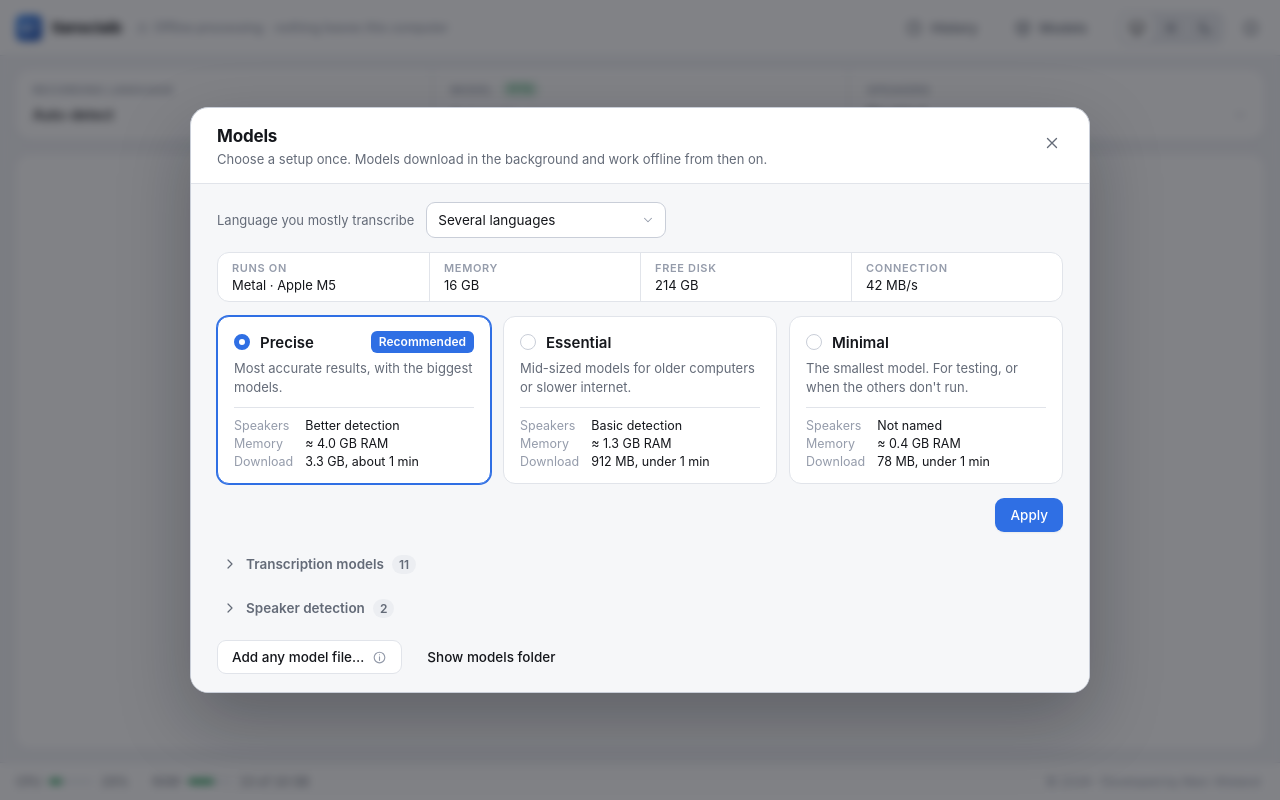
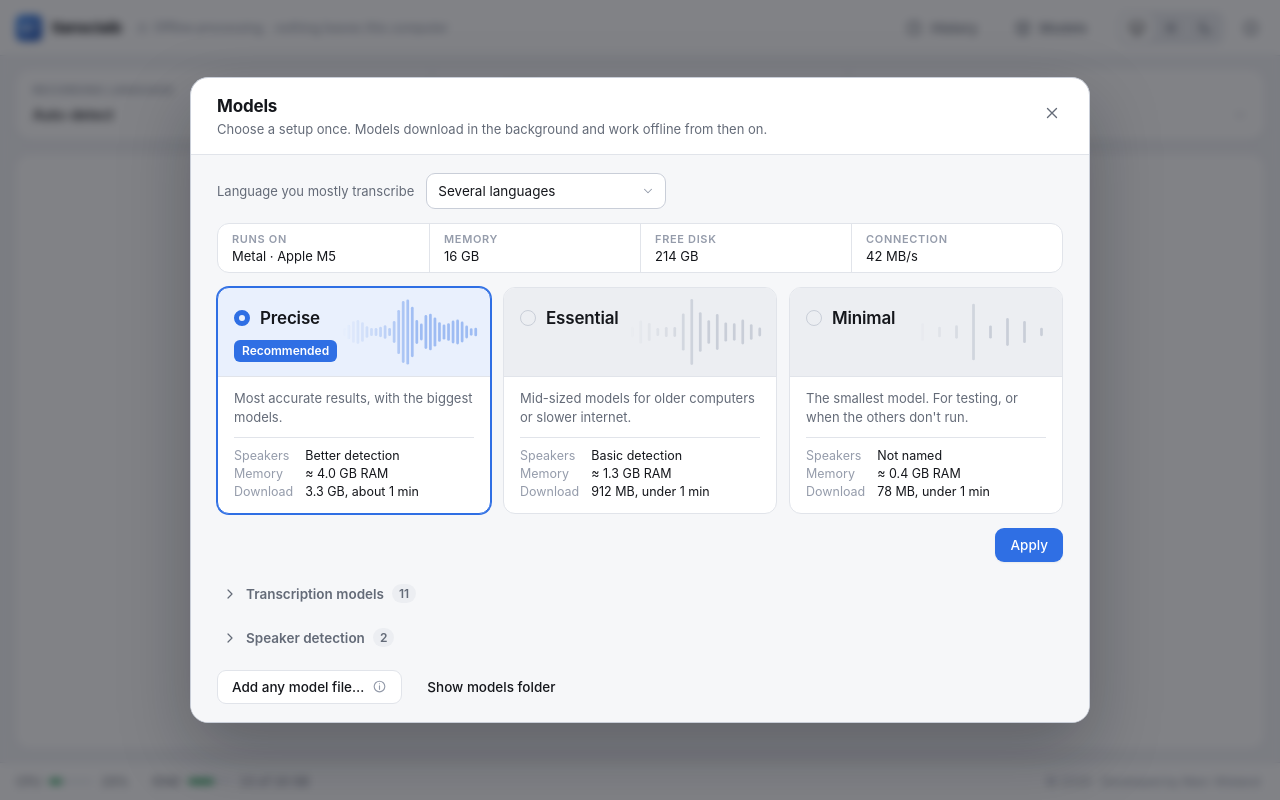
Before and after one commit to mawiswiss/tlansclaib, a React (Vite) app: page / in a window 1280 px wide. Both pictures are taken after a click on the button "Models". Built offline with nearby package versions, Linux system fonts and the light colour scheme.

Commit message:
feat(models): redesign the setup card header
Chips get their own row so all three cards line up, and a waveform in the background shows how much detail each setup catches.

```diff
--- a/src/components/SetupView.tsx
+++ b/src/components/SetupView.tsx
@@ -34,6 +34,22 @@ const PITCH: Record<Mode, string> = {
 };
 
 const SPEAKERS: Record<Mode, string> = { precise: "Better detection", essential: "Basic detection", minimal: "Not named" };
+
+const BARS: Record<Mode, number> = { precise: 30, essential: 16, minimal: 8 };
+
+function Wave({ mode }: { mode: Mode }) {
+  const count = BARS[mode];
+  const step = 120 / count;
+  return (
+    <svg className="setup-wave" viewBox="0 0 120 60" aria-hidden="true">
+      {Array.from({ length: count }, (_, i) => {
+        const t = (i + 0.5) / count;
+        const h = 6 + 54 * Math.abs(0.6 * Math.sin(t * Math.PI * 3.1 + 0.4) + 0.4 * Math.sin(t * Math.PI * 7.3)) * Math.sin(t * Math.PI);
+        return <rect key={i} x={i * step + (step - 2.4) / 2} y={(60 - h) / 2} width={2.4} height={h} rx={1.2} />;
+      })}
+    </svg>
+  );
+}
 
 function draft(mode: Mode, language: SetupLanguage, current: Setup | null): Setup {
   const same = current && current.mode === mode && languageKey(current.language) === languageKey(language);
@@ -120,13 +136,16 @@ export function SetupView(props: Props) {
               onClick={() => setClicked(mode)}
               disabled={props.busy}
             >
-              <span className="setup-name">
-                <span className="setup-dot" aria-hidden="true" />
-                {MODE_NAMES[mode]}
+              <span className="setup-head">
+                <span className="setup-name">
+                  <span className="setup-dot" aria-hidden="true" />
+                  {MODE_NAMES[mode]}
+                </span>
                 <span className="setup-badges">
                   {badge === mode && <span className="chip recommended">Recommended</span>}
                   {setup?.mode === mode && languageKey(setup.language) === languageValue && <span className="chip ok">Your setup</span>}
                 </span>
+                <Wave mode={mode} />
               </span>
               <span className="setup-pitch">{PITCH[mode]}</span>
               <span className="setup-facts">
--- a/src/styles.css
+++ b/src/styles.css
@@ -2711,22 +2711,62 @@ button.setup-mode.selected {
   border: 5px solid var(--accent);
 }
 
+.setup-head {
+  position: relative;
+  isolation: isolate;
+  display: flex;
+  flex-direction: column;
+  align-items: flex-start;
+  gap: 10px;
+  overflow: hidden;
+  margin: -14px -16px 6px;
+  padding: 18px 16px 14px;
+  border-bottom: 1px solid var(--line);
+  border-radius: calc(var(--radius) - 1px) calc(var(--radius) - 1px) 0 0;
+  background: var(--sunken);
+  transition: background 0.12s;
+}
+
+.setup-mode.selected .setup-head {
+  background: var(--accent-soft);
+}
+
 .setup-name {
   display: flex;
   align-items: center;
   gap: 10px;
+  min-height: 24px;
+  font-size: 17px;
+  font-weight: 600;
+  letter-spacing: -0.01em;
+}
+
+.setup-badges {
+  display: flex;
+  gap: 6px;
   min-height: 22px;
-  font-size: 15px;
-  font-weight: 600;
-}
-
-.setup-badges {
-  display: flex;
-  flex-wrap: wrap;
-  justify-content: flex-end;
-  gap: 6px;
-  margin-left: auto;
-  font-weight: 400;
+}
+
+.setup-badges .chip.ok {
+  background: linear-gradient(var(--ok-soft), var(--ok-soft)), var(--surface);
+}
+
+.setup-wave {
+  position: absolute;
+  z-index: -1;
+  top: 10px;
+  right: 12px;
+  width: auto;
+  height: calc(100% - 20px);
+  aspect-ratio: 2;
+  fill: var(--line-strong);
+  mask-image: linear-gradient(to right, transparent, #000 55%);
+  transition: fill 0.12s;
+}
+
+.setup-mode.selected .setup-wave {
+  fill: var(--accent);
+  opacity: 0.4;
 }
 
 .setup-pitch {
@@ -2922,6 +2962,9 @@ button.setup-details-toggle:hover:not(:disabled) {
     grid-template-columns: minmax(0, 1fr);
   }
 
+  .setup-badges:empty {
+    display: none;
+  }
   .setup-computer {
     grid-template-columns: repeat(2, minmax(0, 1fr));
   }
```
